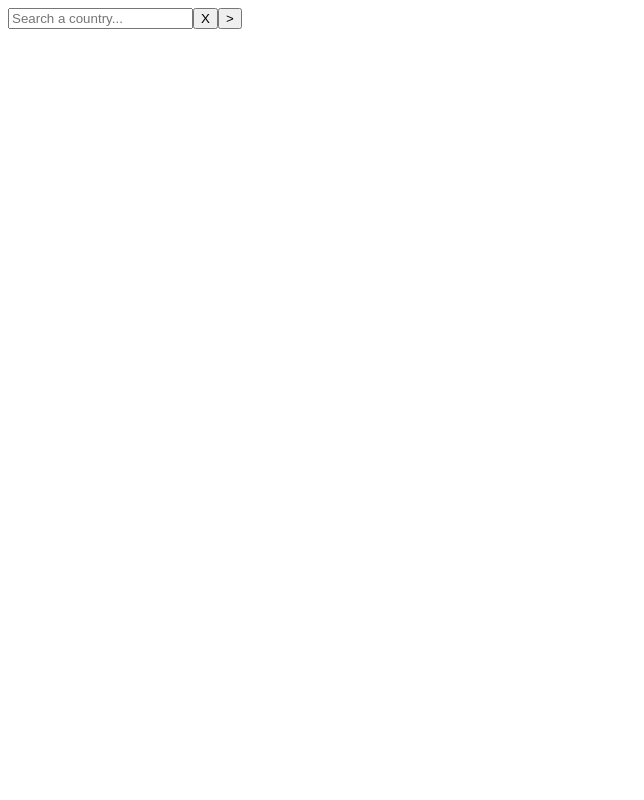
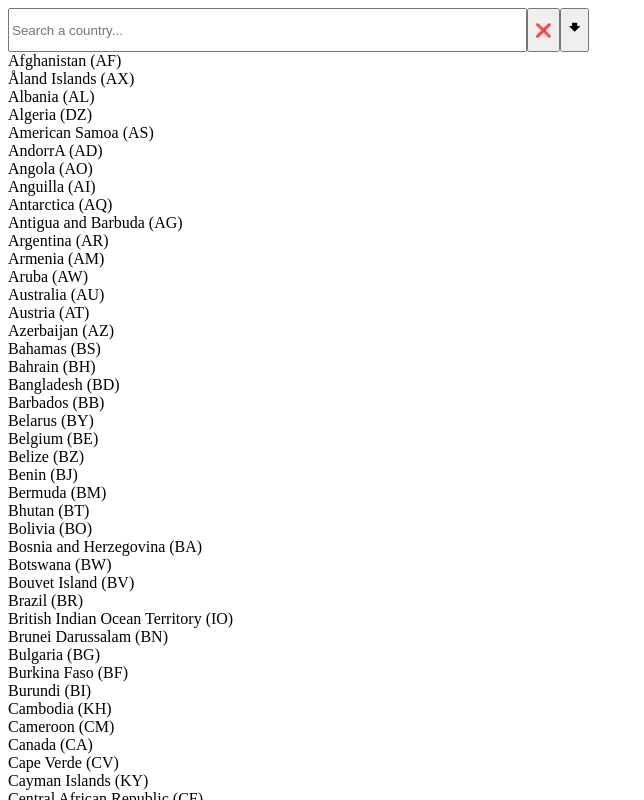
Before and after one commit to EhoodGoren/country-autocomplete, a React (Create React App) app: page / in a window 1280 px wide. Shown: the top 800 px of the page, without its empty margins (0-644 px from the left). Built offline with nearby package versions, Linux system fonts and the light colour scheme; the HTML template or start-up script is replaced by a standard one.

Commit message:
Added some styling

```diff
--- /dev/null
+++ b/src/App.css
@@ -0,0 +1,25 @@
+#search-bar {
+    width: 25vw;
+    height: 5vh;
+    display: grid;
+    grid-template-columns: repeat(10, 1fr);
+    grid-template-rows: 1fr;
+    grid-column-gap: 0px;
+    grid-row-gap: 0px;
+}
+#country-input {
+    grid-area: 1 / 1 / 2 / 9;
+}
+#clear-btn {
+    grid-area: 1 / 9 / 2 / 10;
+}
+#display-btn {
+    font-size: 140%;
+    grid-area: 1 / 10 / 2 / 11;
+}
+.country {
+    width: 40vw;
+}
+.country:hover {
+    background-color: #CCCBC6;
+}
--- a/src/App.js
+++ b/src/App.js
@@ -1,6 +1,7 @@
 import React, {useState, useEffect, useRef} from "react";
 import Country from "./Country";
 import { data } from './data';
+import './App.css';
 
 export default function App() {
     const [inputValue, setInputValue] = useState('');
@@ -19,7 +20,7 @@ export default function App() {
 
     const countriesDiv = useRef(null);
     const onListBtnClick = (e) => {
-        e.target.innerText = e.target.innerText === 'V' ? '>' : 'V';
+        e.target.innerText = e.target.innerText === '🠻' ? '🠹' : '🠻';
         const listDisplayed = countriesDiv.current.style.visibility;
         countriesDiv.current.style.visibility = listDisplayed === 'hidden' ?
             'visible':
@@ -27,11 +28,11 @@ export default function App() {
     }
 
     return (
-        <div>
-            <input onChange={e => setInputValue(e.target.value)} value={inputValue} placeholder='Search a country...' />
-            <button onClick={() => setInputValue('')}>X</button>
-            <button onClick={onListBtnClick}>&gt;</button>
-            <div ref={countriesDiv} id='country-list' style={{visibility: "hidden"}}>
+        <div id='search-bar'>
+            <input id='country-input' onChange={e => setInputValue(e.target.value)} value={inputValue} placeholder='Search a country...' />
+            <button id='clear-btn' className='input-btn' onClick={() => setInputValue('')}>❌</button>
+            <button id='display-btn' className='input-btn' onClick={onListBtnClick}>🠻</button>
+            <div ref={countriesDiv} id='country-list' style={{visibility: "visible"}}>
                 {countryList.map(country => (
                     <Country onClick={() => setInputValue(country.name)} name={country.name} code={country.code}/>
                 ))}
--- a/src/Country.js
+++ b/src/Country.js
@@ -2,6 +2,9 @@ import React from "react";
 
 export default function Country(props) {
     return (
-        <div onClick={props.onClick}>{props.name} ({props.code})</div>
+        <div
+            className={'country'}
+            onClick={props.onClick}
+        >{props.name} ({props.code})</div>
     )
 }
```
